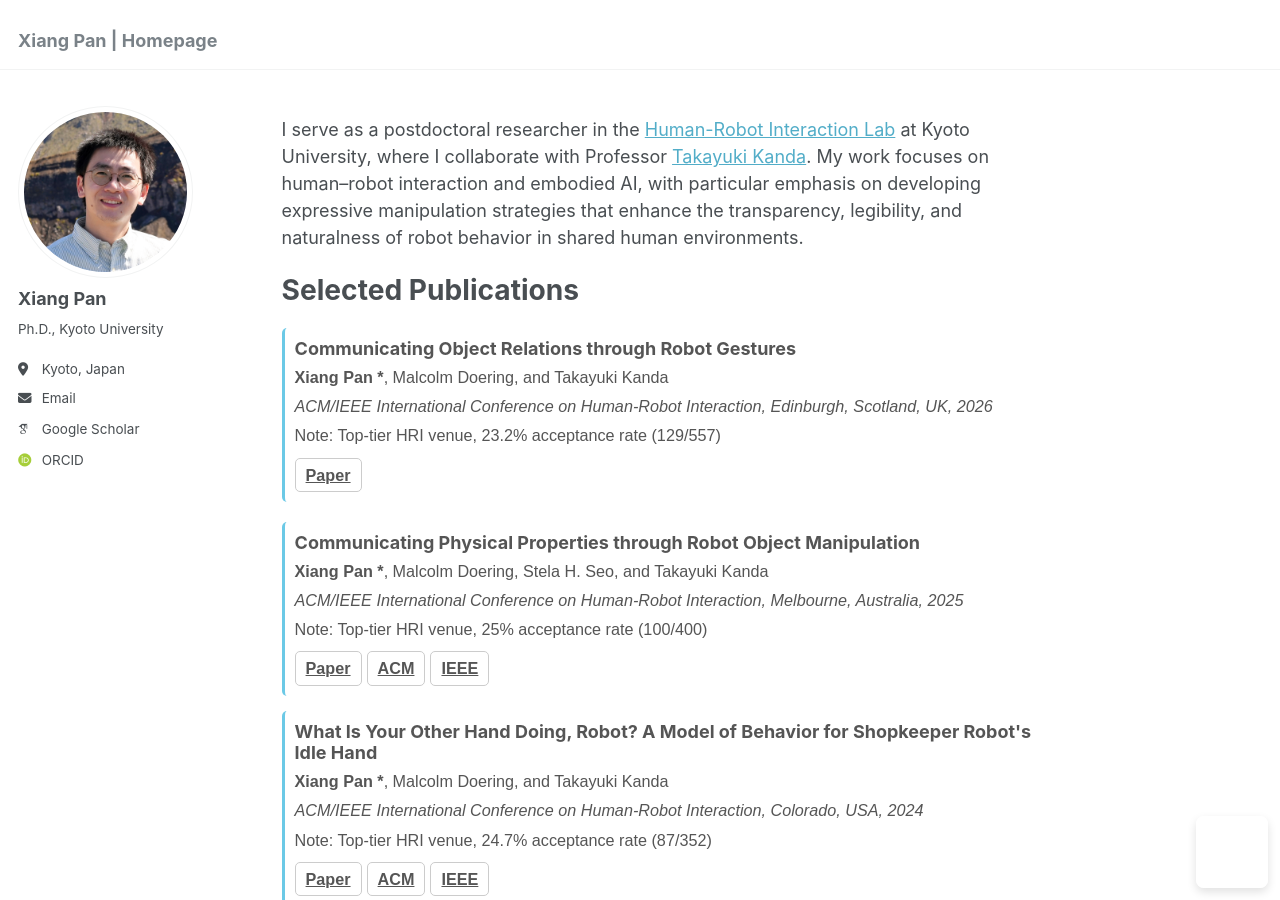
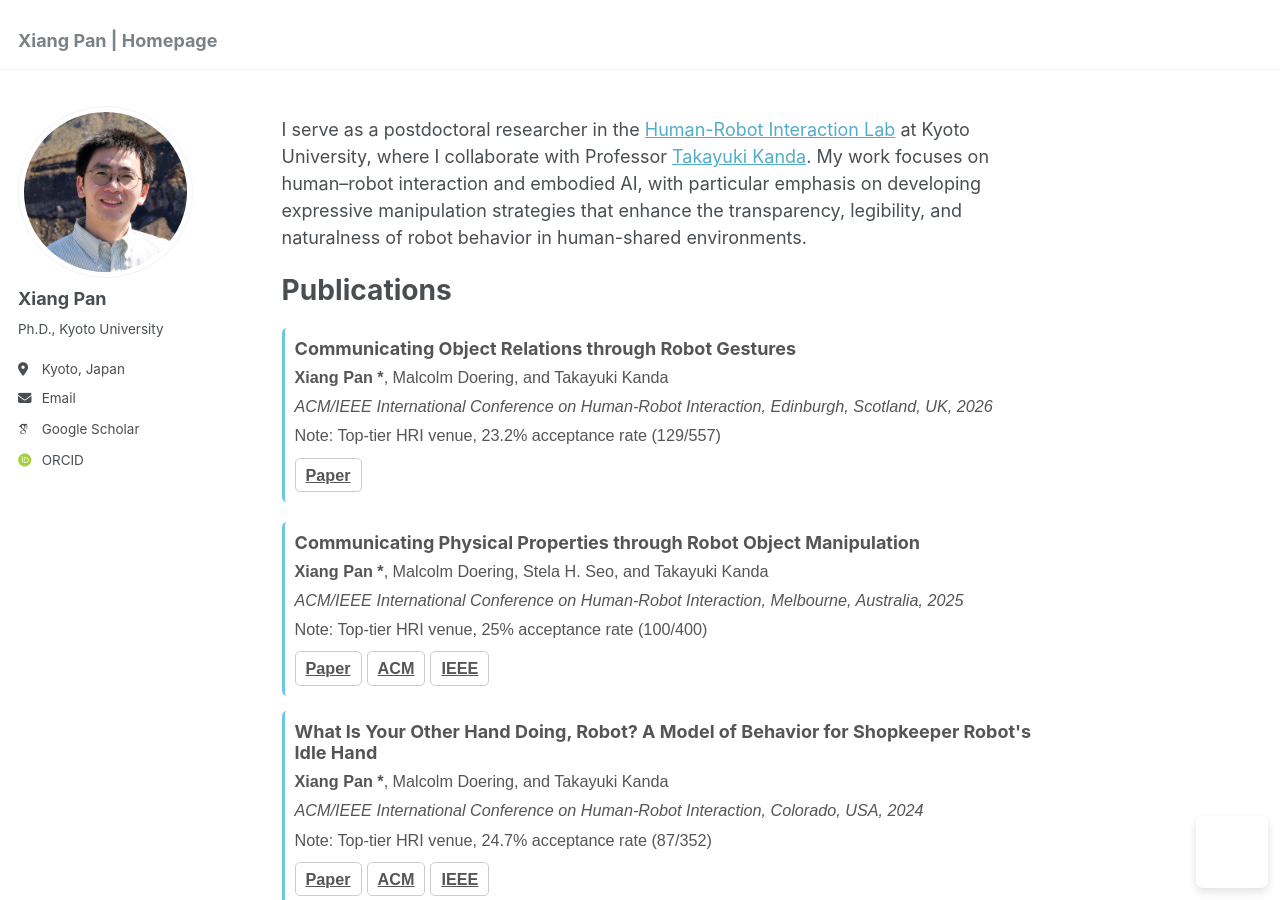
Before and after one commit to pan-xiang/pan-xiang.github.io, a Jekyll site: the page built from _pages/about.md, in a window 1280 px wide and 900 px high. Built offline with Jekyll 4.4.1, drawn with Linux system fonts in a browser that asks for light colours; some web fonts are replaced; a script that is not in the unit is left out.

Commit message:
Update about.md

```diff
--- a/_pages/about.md
+++ b/_pages/about.md
@@ -7,9 +7,9 @@ redirect_from:
   - /about.html
 ---
 
-I serve as a postdoctoral researcher in the [Human-Robot Interaction Lab](https://www.robot.soc.i.kyoto-u.ac.jp/en/) at Kyoto University, where I collaborate with Professor [Takayuki Kanda](https://scholar.google.com/citations?hl=en&user=BL9EACgAAAAJ). My work focuses on human–robot interaction and embodied AI, with particular emphasis on developing expressive manipulation strategies that enhance the transparency, legibility, and naturalness of robot behavior in shared human environments.
+I serve as a postdoctoral researcher in the [Human-Robot Interaction Lab](https://www.robot.soc.i.kyoto-u.ac.jp/en/) at Kyoto University, where I collaborate with Professor [Takayuki Kanda](https://scholar.google.com/citations?hl=en&user=BL9EACgAAAAJ). My work focuses on human–robot interaction and embodied AI, with particular emphasis on developing expressive manipulation strategies that enhance the transparency, legibility, and naturalness of robot behavior in human-shared environments.
 
-# Selected Publications
+# Publications
 <head>
   <meta charset="UTF-8">
   <meta name="viewport" content="width=device-width, initial-scale=1.0">
```
